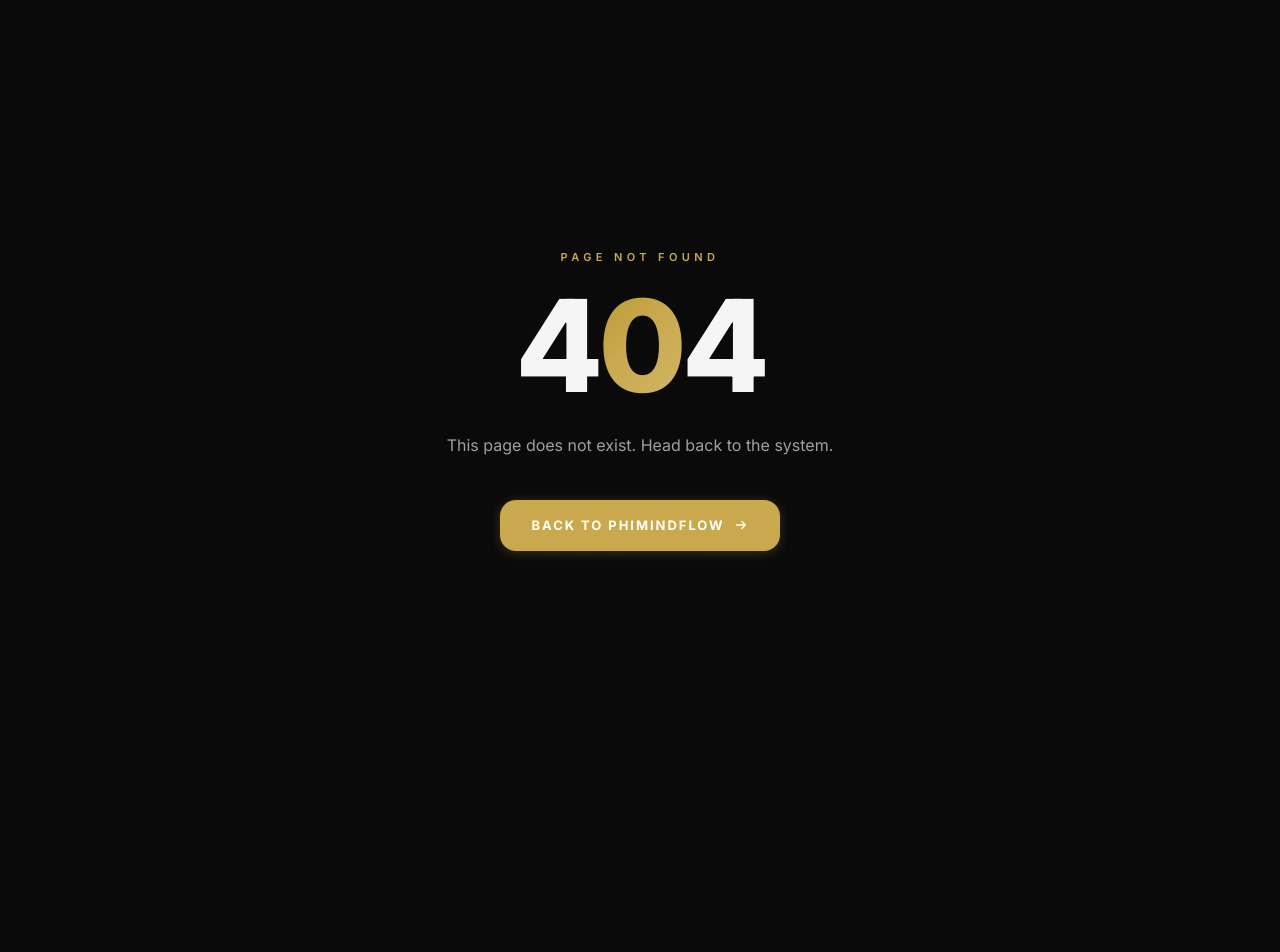
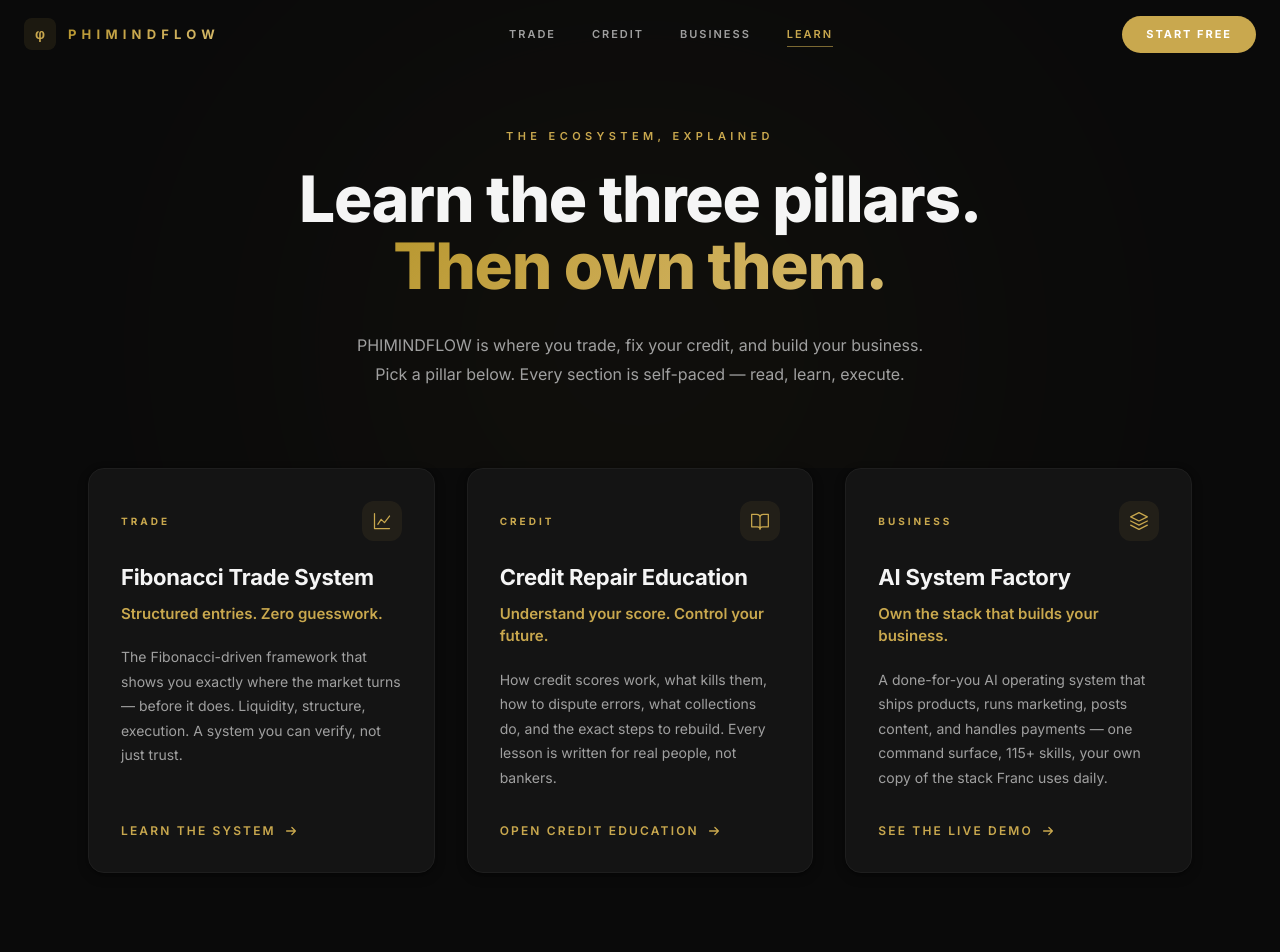
Before and after one commit to francky180/phimindflow, a Next.js app in the folder site/: page /learn in a window 1280 px wide. Before the commit this address had no page. Shown: the top 952 px of the page. Before the commit the page ends 800 px from the top, so only its background shows below. Built offline with nearby package versions, Linux system fonts and the light colour scheme.

Commit message:
feat: add Business pillar to navbar linking to AI System Factory
- Adds 4th nav pillar 'Business' linking to https://ai-system-factory.vercel.app
- Adds 'Start Your Business' CTA on homepage hero
- Refactors pillar list to support external links (target=_blank)
- Promotes /learn to top-level route

```diff
--- a/site/app/Navbar.tsx
+++ b/site/app/Navbar.tsx
@@ -7,9 +7,10 @@ import { motion, AnimatePresence } from "motion/react";
 import { brokerLink } from "./constants";
 
 const pillars = [
-  { label: "Trade", href: "/" },
-  { label: "Credit", href: "/credit" },
-  { label: "Learn", href: "/credit/learn" },
+  { label: "Trade", href: "/", external: false },
+  { label: "Credit", href: "/credit", external: false },
+  { label: "Business", href: "https://ai-system-factory.vercel.app", external: true },
+  { label: "Learn", href: "/learn", external: false },
 ] as const;
 
 export default function Navbar() {
@@ -47,21 +48,24 @@ export default function Navbar() {
 
         {/* Desktop pillars */}
         <nav className="hidden items-center gap-9 md:flex">
-          {pillars.map((p) => (
-            <Link
-              key={p.label}
-              href={p.href}
-              className={`relative text-[11px] font-semibold uppercase tracking-[0.18em] transition-colors duration-300 ${
-                isActive(p.href)
+          {pillars.map((p) => {
+            const className = `relative text-[11px] font-semibold uppercase tracking-[0.18em] transition-colors duration-300 ${
+              !p.external && isActive(p.href)
                 ? "text-[#C9A84E]"
                 : "text-[#A0A0A0] hover:text-[#C9A84E]"
             } after:absolute after:-bottom-1 after:left-0 after:h-px after:bg-[rgba(201,168,78,0.6)] after:transition-all after:duration-300 ${
-                isActive(p.href) ? "after:w-full" : "after:w-0 hover:after:w-full"
-              }`}
-            >
+              !p.external && isActive(p.href) ? "after:w-full" : "after:w-0 hover:after:w-full"
+            }`;
+            return p.external ? (
+              <a key={p.label} href={p.href} target="_blank" rel="noopener noreferrer" className={className}>
+                {p.label}
+              </a>
+            ) : (
+              <Link key={p.label} href={p.href} className={className}>
                 {p.label}
               </Link>
-          ))}
+            );
+          })}
         </nav>
 
         {/* CTA — adapts to active pillar */}
@@ -110,18 +114,32 @@ export default function Navbar() {
             className="overflow-hidden border-t border-[#1E1E1E] bg-[rgba(10,10,10,0.95)] backdrop-blur-xl md:hidden"
           >
             <div className="flex flex-col gap-5 px-6 py-8">
-              {pillars.map((p) => (
+              {pillars.map((p) => {
+                const mobileClass = `text-sm font-semibold uppercase tracking-[0.15em] transition ${
+                  !p.external && isActive(p.href) ? "text-[#C9A84E]" : "text-[#A0A0A0] hover:text-[#C9A84E]"
+                }`;
+                return p.external ? (
+                  <a
+                    key={p.label}
+                    href={p.href}
+                    target="_blank"
+                    rel="noopener noreferrer"
+                    onClick={() => setOpen(false)}
+                    className={mobileClass}
+                  >
+                    {p.label}
+                  </a>
+                ) : (
                   <Link
                     key={p.label}
                     href={p.href}
                     onClick={() => setOpen(false)}
-                  className={`text-sm font-semibold uppercase tracking-[0.15em] transition ${
-                    isActive(p.href) ? "text-[#C9A84E]" : "text-[#A0A0A0] hover:text-[#C9A84E]"
-                  }`}
+                    className={mobileClass}
                   >
                     {p.label}
                   </Link>
-              ))}
+                );
+              })}
               {pathname?.startsWith("/credit") ? (
                 <Link
                   href="/credit/analyze"
--- /dev/null
+++ b/site/app/learn/page.tsx
@@ -0,0 +1,131 @@
+import Navbar from "@/app/Navbar";
+import Link from "next/link";
+
+export const metadata = {
+  title: "Learn · PHIMINDFLOW",
+  description: "Learn the three pillars of the PHIMINDFLOW ecosystem — trade with structure, fix your credit, build your business with AI.",
+};
+
+type PillarCard = {
+  tag: string;
+  title: string;
+  headline: string;
+  copy: string;
+  href: string;
+  cta: string;
+  external: boolean;
+  icon: string;
+};
+
+const pillars: PillarCard[] = [
+  {
+    tag: "TRADE",
+    title: "Fibonacci Trade System",
+    headline: "Structured entries. Zero guesswork.",
+    copy: "The Fibonacci-driven framework that shows you exactly where the market turns — before it does. Liquidity, structure, execution. A system you can verify, not just trust.",
+    href: "/#process",
+    cta: "Learn the system",
+    external: false,
+    icon: "M3 3v18h18M7 16l4-6 4 4 6-8",
+  },
+  {
+    tag: "CREDIT",
+    title: "Credit Repair Education",
+    headline: "Understand your score. Control your future.",
+    copy: "How credit scores work, what kills them, how to dispute errors, what collections do, and the exact steps to rebuild. Every lesson is written for real people, not bankers.",
+    href: "/credit/learn",
+    cta: "Open credit education",
+    external: false,
+    icon: "M2 4h6a4 4 0 0 1 4 4v14a3 3 0 0 0-3-3H2V4zm20 0h-6a4 4 0 0 0-4 4v14a3 3 0 0 1 3-3h7V4z",
+  },
+  {
+    tag: "BUSINESS",
+    title: "AI System Factory",
+    headline: "Own the stack that builds your business.",
+    copy: "A done-for-you AI operating system that ships products, runs marketing, posts content, and handles payments — one command surface, 115+ skills, your own copy of the stack Franc uses daily.",
+    href: "https://ai-system-factory.vercel.app/demo",
+    cta: "See the live demo",
+    external: true,
+    icon: "M12 2L2 7l10 5 10-5-10-5zM2 17l10 5 10-5M2 12l10 5 10-5",
+  },
+];
+
+export default function LearnHub() {
+  return (
+    <main className="min-h-screen bg-[#0A0A0A] text-[#F5F5F5]">
+      <Navbar />
+
+      <section className="relative overflow-hidden pt-32 pb-20">
+        <div className="pointer-events-none absolute left-1/2 top-[20%] -translate-x-1/2 h-[500px] w-[600px] rounded-full bg-[#C9A84E] opacity-[0.05] blur-[180px]" />
+        <div className="relative mx-auto max-w-5xl px-6 text-center">
+          <p className="mb-5 text-[11px] font-semibold uppercase tracking-[0.4em] text-[#C9A84E]">
+            The ecosystem, explained
+          </p>
+          <h1 className="text-[clamp(2.4rem,5.5vw,4rem)] font-extrabold leading-[1.05] tracking-[-0.02em]">
+            Learn the three pillars.
+            <br />
+            <span className="text-gold">Then own them.</span>
+          </h1>
+          <p className="mx-auto mt-8 max-w-xl text-[16px] leading-[1.8] text-[#A0A0A0]">
+            PHIMINDFLOW is where you trade, fix your credit, and build your business.
+            Pick a pillar below. Every section is self-paced — read, learn, execute.
+          </p>
+        </div>
+      </section>
+
+      <section className="mx-auto max-w-6xl px-6 pb-32">
+        <div className="grid gap-8 md:grid-cols-3">
+          {pillars.map((p) => (
+            <PillarCard key={p.tag} {...p} />
+          ))}
+        </div>
+
+        <div className="mx-auto mt-20 max-w-2xl text-center">
+          <p className="text-[13px] uppercase tracking-[0.25em] text-[#666666]">One ecosystem · three exits from chaos</p>
+          <p className="mt-4 text-[14px] leading-[1.8] text-[#A0A0A0]">
+            Trade structure your income. Credit fixes your foundation. Business gives you the leverage.
+            Most people only work on one. The operators work on all three.
+          </p>
+        </div>
+      </section>
+    </main>
+  );
+}
+
+function PillarCard({ tag, title, headline, copy, href, cta, external, icon }: PillarCard) {
+  const body = (
+    <div className="card-panel feature-card flex h-full flex-col rounded-2xl p-8 transition-all duration-500 hover:border-[rgba(201,168,78,0.3)]">
+      <div className="mb-6 flex items-center justify-between">
+        <span className="text-[10px] font-bold uppercase tracking-[0.3em] text-[#C9A84E]">{tag}</span>
+        <span className="flex h-10 w-10 items-center justify-center rounded-xl bg-[rgba(201,168,78,0.08)]">
+          <svg viewBox="0 0 24 24" fill="none" stroke="#C9A84E" strokeWidth="1.5" strokeLinecap="round" strokeLinejoin="round" className="h-5 w-5">
+            <path d={icon} />
+          </svg>
+        </span>
+      </div>
+
+      <h2 className="text-[22px] font-bold leading-[1.15] tracking-[-0.01em] text-[#F5F5F5]">
+        {title}
+      </h2>
+      <p className="mt-3 text-[15px] font-semibold text-[#C9A84E]">{headline}</p>
+      <p className="mt-5 flex-1 text-[14px] leading-[1.75] text-[#A0A0A0]">{copy}</p>
+
+      <div className="mt-8 flex items-center gap-2 text-[12px] font-semibold uppercase tracking-[0.18em] text-[#C9A84E] group-hover:text-[#D4B96A]">
+        {cta}
+        <svg viewBox="0 0 16 16" fill="none" className="h-3.5 w-3.5">
+          <path d="M3 8h10m0 0L9 4m4 4L9 12" stroke="currentColor" strokeWidth="1.5" strokeLinecap="round" strokeLinejoin="round" />
+        </svg>
+      </div>
+    </div>
+  );
+
+  return external ? (
+    <a href={href} target="_blank" rel="noopener noreferrer" className="group block h-full">
+      {body}
+    </a>
+  ) : (
+    <Link href={href} className="group block h-full">
+      {body}
+    </Link>
+  );
+}
--- a/site/app/page.tsx
+++ b/site/app/page.tsx
@@ -298,6 +298,20 @@ export default function Home() {
                     className="inline-flex items-center gap-2.5 rounded-2xl border border-[rgba(201,168,78,0.4)] px-8 py-4 text-[13px] font-semibold uppercase tracking-[0.12em] text-[#C9A84E] transition-all duration-300 hover:border-[#C9A84E] hover:shadow-[0_4px_20px_rgba(201,168,78,0.15)] hover:bg-[rgba(201,168,78,0.05)]"
                   >
                     Credit Repair
+                    <svg viewBox="0 0 16 16" fill="none" className="h-3.5 w-3.5">
+                      <path d="M3 8h10m0 0L9 4m4 4L9 12" stroke="currentColor" strokeWidth="1.5" strokeLinecap="round" strokeLinejoin="round" />
+                    </svg>
+                  </motion.a>
+                  <motion.a
+                    href="https://ai-system-factory.vercel.app"
+                    target="_blank"
+                    rel="noopener noreferrer"
+                    whileHover={{ scale: 1.03, y: -2 }}
+                    whileTap={{ scale: 0.97 }}
+                    transition={{ type: "spring", stiffness: 400, damping: 20 }}
+                    className="inline-flex items-center gap-2.5 rounded-2xl border border-[rgba(201,168,78,0.4)] px-8 py-4 text-[13px] font-semibold uppercase tracking-[0.12em] text-[#C9A84E] transition-all duration-300 hover:border-[#C9A84E] hover:shadow-[0_4px_20px_rgba(201,168,78,0.15)] hover:bg-[rgba(201,168,78,0.05)]"
+                  >
+                    Start Your Business
                     <svg viewBox="0 0 16 16" fill="none" className="h-3.5 w-3.5">
                       <path d="M3 8h10m0 0L9 4m4 4L9 12" stroke="currentColor" strokeWidth="1.5" strokeLinecap="round" strokeLinejoin="round" />
                     </svg>
```
Lines whose indentation alone changed are shown as unchanged.
